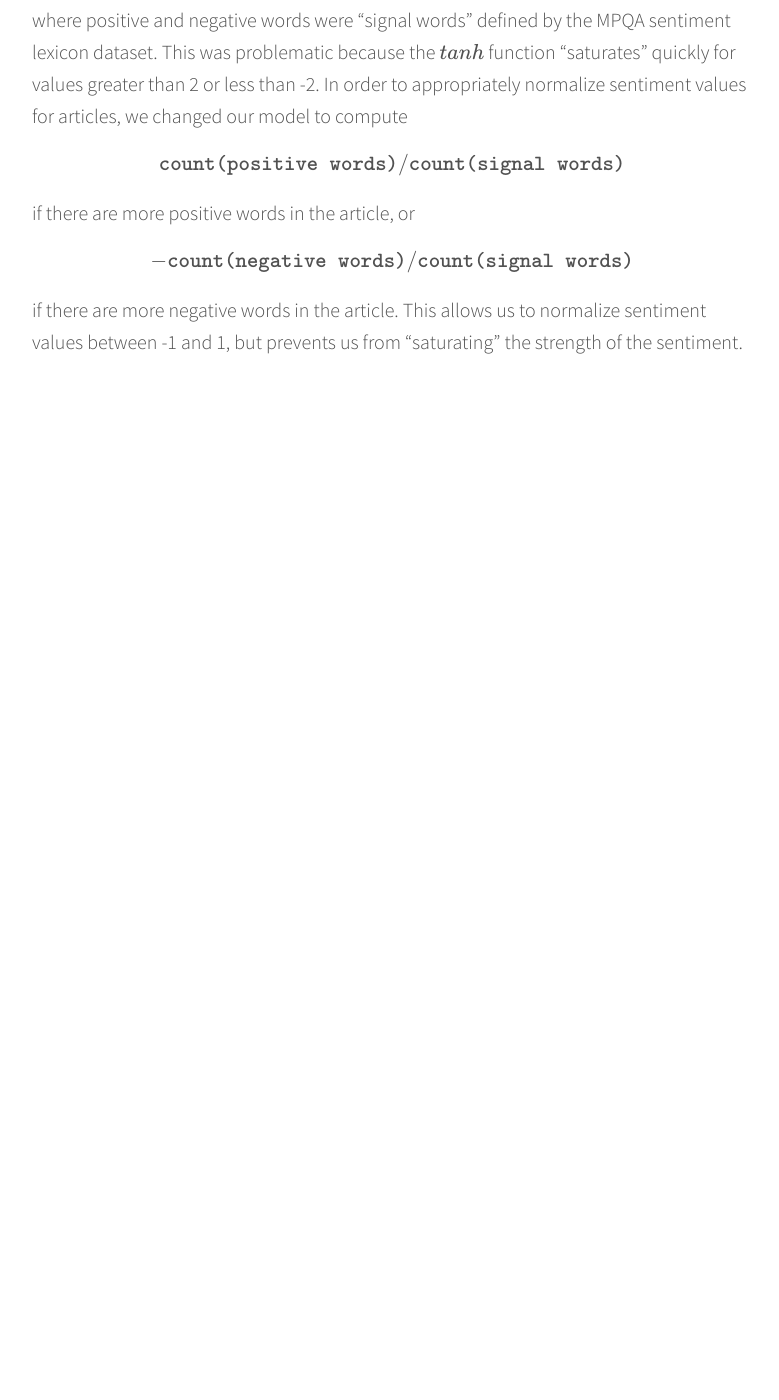
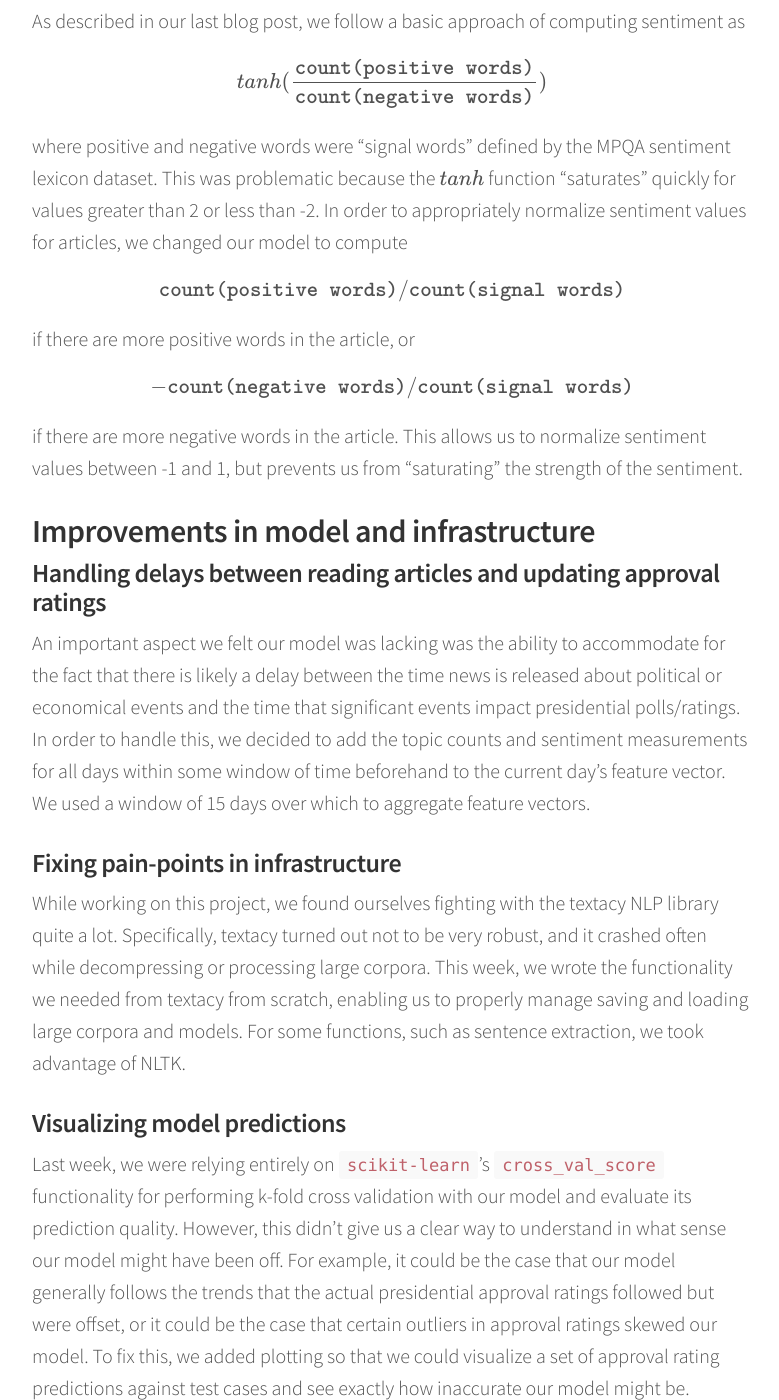
Before and after one commit to ASethi77/StateOfTheMedia, a Jekyll site: the page built from docs/_posts/2017-05-02-blog-post-six.markdown, in a window 1280 px wide and 1400 px high, scrolled down 1418 px. Shown: the whole window, without its empty margins (248-1027 px from the left). Built offline with Jekyll 4.4.1, drawn with Linux system fonts in a browser that asks for light colours; formulas are drawn with MathJax 3; before the commit the page ends 1896 px from its top, so only the background shows below that; some of the changed text lies outside the part shown.

Commit message:
Added plots, tweaked model runner

```diff
--- a/docs/_posts/2017-05-02-blog-post-six.markdown
+++ b/docs/_posts/2017-05-02-blog-post-six.markdown
@@ -14,9 +14,9 @@
 2. Fixing large pain-points in our training process due to third-party NLP libraries and
 3. Expanding on the functionality of our linear regression model
 
-# Observed pitfalls in previous work
+## Observed pitfalls in previous work
 
-## Dataset
+### Dataset
 
 One thing we have noticed is that many of the articles we have within the WebHose
 political news article corpus are incomplete or are not related to politics entirely.
@@ -37,7 +37,12 @@
 of the kinds of text contained in articles from the political news corpus suggest that the dataset is
 extremely noisy.
 
-## Sentiment analysis
+To fix this problem, we worked on taking a dataset of 20 years' worth of New York Times articles,
+throwing out articles that are unlikely to be relevant (e.g. sports, lifestyle, arts), and preparing
+the articles to be in a data format suitable for training. We finished preparing this corpus, but have not
+finished training a model on this dataset yet.
+
+### Sentiment analysis
 
 As described in our last blog post, we follow a basic approach of computing sentiment as
 
@@ -50,3 +55,77 @@
 more positive words in the article, or \\[ - \texttt{count(negative words)} / \texttt{count(signal words)} \\]
 if there are more negative words in the article. This allows us to normalize sentiment values between
 -1 and 1, but prevents us from "saturating" the strength of the sentiment.
+
+## Improvements in model and infrastructure
+
+### Handling delays between reading articles and updating approval ratings
+
+An important aspect we felt our model was lacking was the ability to accommodate for the fact that there is
+likely a delay between the time news is released about political or economical events and the time that
+significant events impact presidential polls/ratings. In order to handle this, we decided to add the
+topic counts and sentiment measurements for all days within some window of time beforehand to the current
+day's feature vector. We used a window of 15 days over which to aggregate feature vectors.
+
+### Fixing pain-points in infrastructure
+
+While working on this project, we found ourselves fighting with the textacy NLP library quite a lot.
+Specifically, textacy turned out not to be very robust, and it crashed often while decompressing or processing
+large corpora. This week, we wrote the functionality we needed from textacy from scratch, enabling us
+to properly manage saving and loading large corpora and models. For some functions, such as sentence extraction,
+we took advantage of NLTK.
+
+### Visualizing model predictions
+
+Last week, we were relying entirely on `scikit-learn`'s `cross_val_score` functionality for performing
+k-fold cross validation with our model and evaluate its prediction quality. However, this didn't give us
+a clear way to understand in what sense our model might have been off. For example, it could be the case that
+our model generally follows the trends that the actual presidential approval ratings followed but were offset,
+or it could be the case that certain outliers in approval ratings skewed our model. To fix this, we
+added plotting so that we could visualize a set of approval rating predictions against test cases and
+see exactly how inaccurate our model might be.
+
+## Results
+
+Due to time constraints, we trained our updated model using the Webhose political news dataset again
+instead of the NYT article dataset.
+
+We again used 4-fold cross validation through `scikit-learn` to evaluate the quality of our updated
+regression model. Again, our model attempted to predict both the approval *and* disapproval ratings
+independently using feature vectors containing the weights of a fixed set of topics for the day, plus that
+day's aggregate sentiment value.
+
+Our 4-fold cross validation score showed the following R^2 values, with 1.0 being a perfect fit and
+\\[ -\infty \\] being the worst possible fit:
+
+* Split 1: -6.66
+* Split 2: -0.25
+* Split 3: -0.46
+* Split 4: -25.83
+
+With this, we thought our model had again failed at successfully predicting presidential approval ratings, but
+when we plotted approval ratings, we found that our model's predictions often were very close to the actual
+approval ratings for our test set of days (actual approval rating percentages are in red, predicted
+approval rating percentages are in blue):
+
+![Plot of predicted (dis)approval ratings vs. actual ratings for 8 different days](/docs/_img/Approval_Ratings_Linreg_1.png)
+
+For several days - namely, days 2, 5, and 6 - the predicted approval ratings are actually very close to the
+actual approval ratings. The major outlier in our dataset is the 7th day in our test data, where our
+model predicts an ~10% higher approval rating than the actual approval rating. We see an even better fit
+in general for the predicted disapproval ratings, save for the 7th day. We believe that such outliers are
+skewing our `sklearn` cross-evaluation R^2 scores, since the scores appear to suggest no correlation between
+our model predictions and the actual approval ratings, while we can see that our model is clearly able to
+predict approval ratings with at least some accuracy.
+
+We also tried adjusting our model to predict *only* the approval rating percentage. Our approval rating
+dataset contains separate approval, disapproval, and neutral ratings per day, which is why we originally
+predicted both approval and disapproval ratings separately, but we tried simplifying the problem. Plotting
+our model's predictions of approval ratings vs. our test set, we found that our model was generally able to
+follow the same patterns/trends that the actual approval rating had:
+
+![Plot of prediction vs. actual approval ratings when model only predicts approval ratings](/docs/_img/Approval_Ratings_Linreg_2.png)
+
+Again, our cross evaluation scores from `scikit-learn` showed no correlation between our model and the actual
+approval rating values.  Later on this week, we will be looking more carefully at what evaluation metrics are more appropriate for our model,
+since the cross-evaluation scores provided by `scikit-learn` do not seem to agree with the trends we see in
+plots of the model predictions on our test set.
```
Also changed, not shown: docs/_img/Approval_Ratings_Linreg_2.png (added), 2 other files.
